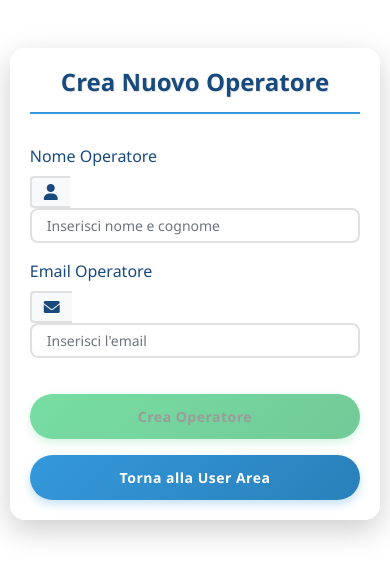
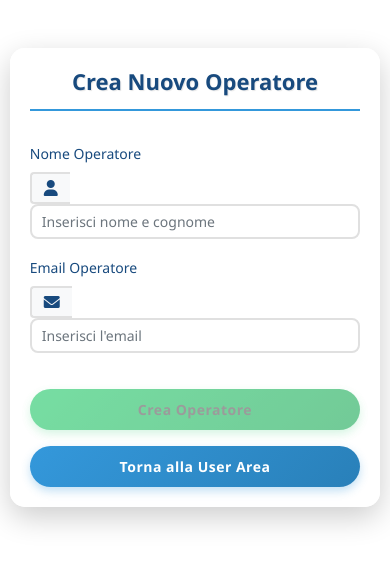
Before and after one commit to tomCurti5/Rilievi-E-Perizie, a website: page static/newOperator.html in a window 390 px wide. Drawn offline with nearby package versions, Linux system fonts and the light colour scheme; some packages are replaced by stand-ins of ours; a script that the page names is missing.

Commit message:
minor change

```diff
--- a/static/newOperator.html
+++ b/static/newOperator.html
@@ -11,120 +11,8 @@
     <link rel="stylesheet" href="newOperator.css">
     <script type="text/javascript" src="js/newOperator.js"></script>
     <link rel="stylesheet" href="https://cdnjs.cloudflare.com/ajax/libs/font-awesome/6.0.0-beta3/css/all.min.css">
-    <style>
-        /* Contenitore principale migliorato */
-        .container.mt-5 {
-            background-color: rgba(255, 255, 255, 0.9);
-            border-radius: 15px;
-            padding: 30px;
-            box-shadow: 0 10px 30px rgba(0, 0, 0, 0.2);
-            max-width: 700px;
-            transition: all 0.3s ease;
-            transform: translateY(0);
-        }
+</head>
 
-        .container.mt-5:hover {
-            transform: translateY(-5px);
-            box-shadow: 0 15px 35px rgba(0, 0, 0, 0.25);
-        }
-
-        /* Titolo della pagina */
-        .container h3 {
-            color: #184a7e !important;
-            text-align: center;
-            font-weight: 600;
-            font-size: 28px;
-            margin-bottom: 30px;
-            text-shadow: 1px 1px 1px rgba(0, 0, 0, 0.1);
-            border-bottom: 2px solid #3498db;
-            padding-bottom: 15px;
-        }
-
-        /* Stile per le label */
-        #formNewOperator label {
-            color: #184a7e !important;
-            font-weight: 500;
-            font-size: 16px;
-            margin-bottom: 8px;
-        }
-
-        /* Stile per gli input */
-        #formNewOperator input.form-control {
-            border: 2px solid #e0e0e0;
-            border-radius: 8px;
-            padding: 12px 15px;
-            transition: all 0.3s;
-            background-color: white;
-            color: #333 !important;
-        }
-
-        #formNewOperator input.form-control:focus {
-            border-color: #3498db;
-            box-shadow: 0 0 0 0.2rem rgba(52, 152, 219, 0.25);
-        }
-
-        /* Stile migliorato per i bottoni */
-        #btnCreaOperatore {
-            background: linear-gradient(135deg, #2ecc71 0%, #27ae60 100%);
-            border: none;
-            border-radius: 50px;
-            padding: 12px 25px;
-            font-weight: 600;
-            letter-spacing: 0.5px;
-            box-shadow: 0 4px 10px rgba(46, 204, 113, 0.3);
-            transition: all 0.3s;
-        }
-
-        #btnCreaOperatore:hover:not([disabled]) {
-            background: linear-gradient(135deg, #27ae60 0%, #219653 100%);
-            transform: translateY(-2px);
-            box-shadow: 0 6px 15px rgba(46, 204, 113, 0.4);
-        }
-
-        /* Bottone torna all'area utente */
-        .btn-primary.mt-3 {
-            background: linear-gradient(135deg, #3498db 0%, #2980b9 100%);
-            border: none;
-            border-radius: 50px;
-            padding: 12px 25px;
-            font-weight: 600;
-            letter-spacing: 0.5px;
-            box-shadow: 0 4px 10px rgba(52, 152, 219, 0.3);
-            transition: all 0.3s;
-        }
-
-        .btn-primary.mt-3:hover {
-            background: linear-gradient(135deg, #2980b9 0%, #1f618d 100%);
-            transform: translateY(-2px);
-            box-shadow: 0 6px 15px rgba(52, 152, 219, 0.4);
-        }
-
-        /* Messaggio di successo */
-        #successMessage {
-            border-radius: 8px;
-            padding: 15px;
-            box-shadow: 0 4px 6px rgba(0, 0, 0, 0.05);
-            border-left: 4px solid #2ecc71;
-            animation: fadeIn 0.5s ease;
-        }
-
-        @keyframes fadeIn {
-            from { opacity: 0; transform: translateY(-10px); }
-            to { opacity: 1; transform: translateY(0); }
-        }
-
-        /* Responsive */
-        @media (max-width: 768px) {
-            .container.mt-5 {
-                padding: 20px;
-            }
-
-            .container h3 {
-                font-size: 24px;
-            }
-        }
-    </style>
-</head>
 <body>
     <div class="container mt-5">
         <h3 style="color: white;">Crea Nuovo Operatore</h3>
```
